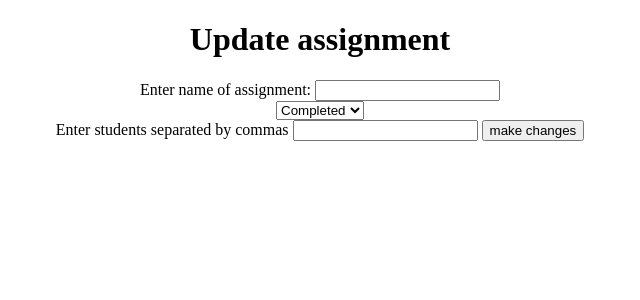
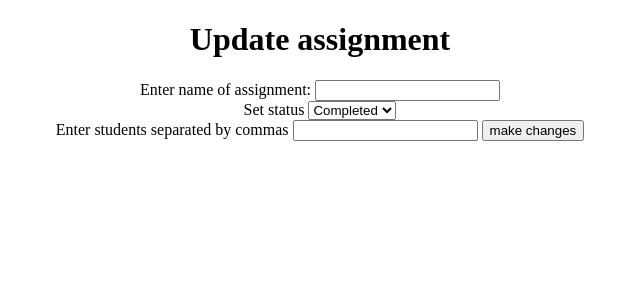
Before and after one commit to OrdinaryLime/Physics-Portal, a Flask app: page /admin/update in a window 1280 px wide. Shown: the part 42-342 px from the top of the page, without its empty margins (320-960 px from the left). Run offline with Flask 3, Linux system fonts and the light colour scheme.

Commit message:
update.html

```diff
--- a/physics portal/templates/update.html
+++ b/physics portal/templates/update.html
@@ -19,6 +19,7 @@
 	<form method="POST">
 		<label for="assg_name">Enter name of assignment:</label>
 		<input type="text" name="assg_name" required><br>
+		<label for='status'>Set status</label>
 		<select id="status" name="status">
 				<option value="completed">Completed</option>
 				<option value="incomplete">Incomplete</option>
```
